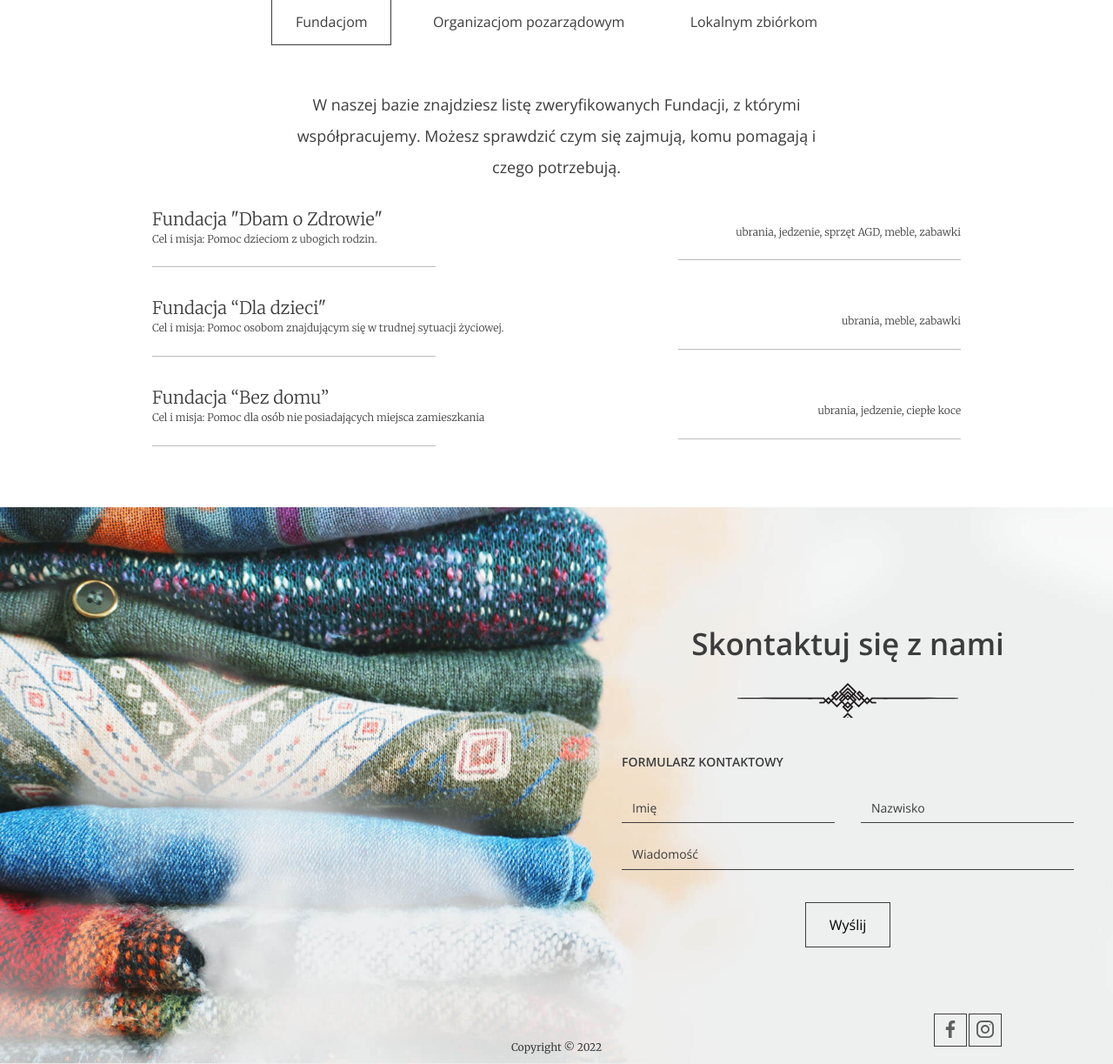
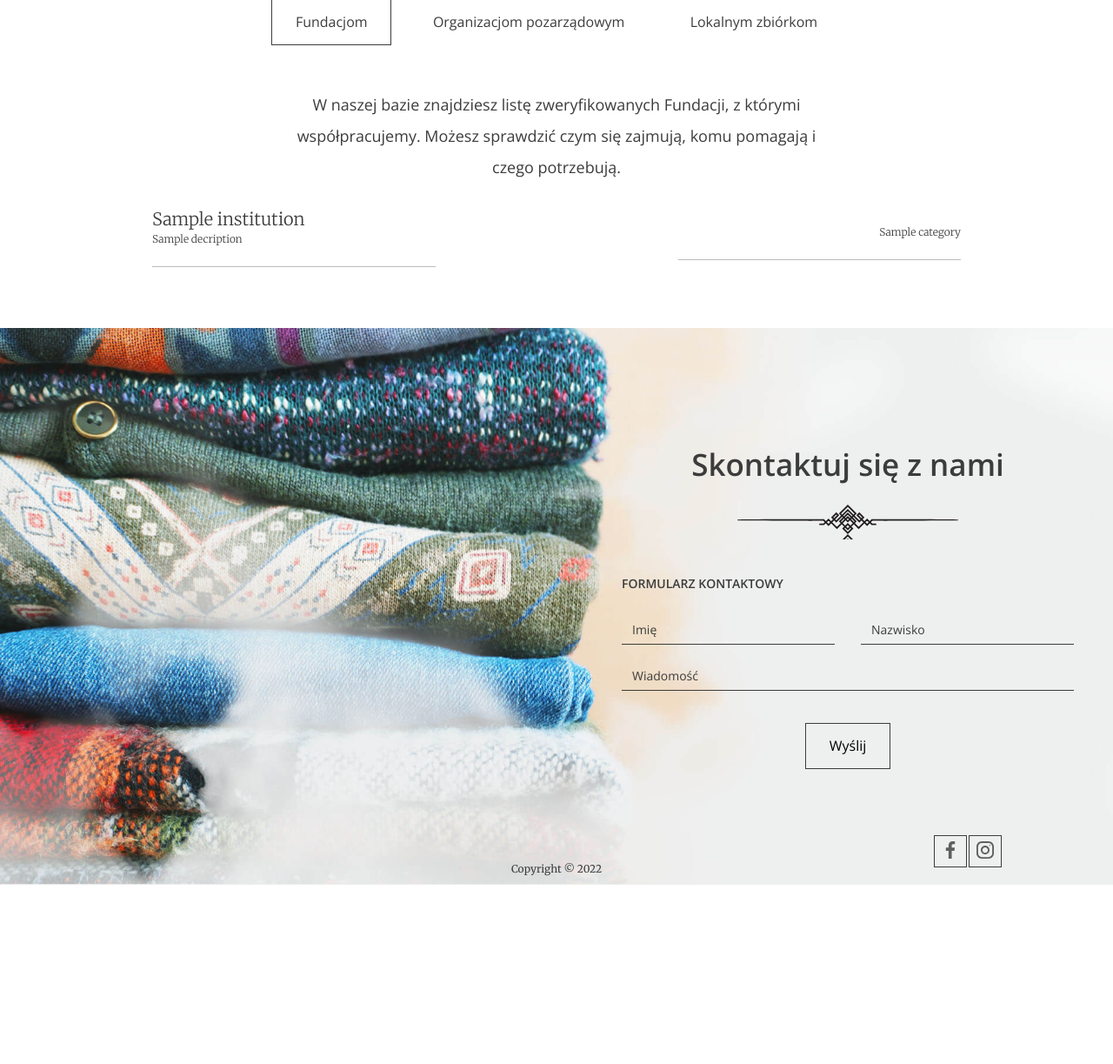
Before and after one commit to GIT-MICH/donate_app, a Django app: template portfoliolab_app/templates/portfoliolab_app/index.html in a window 1280 px wide. Shown: the part 2655-3878 px from the top of the page at 87% size. After the commit the page ends 3672 px from the top, so only its background shows below. Run offline with Django 4.2, Linux system fonts and the light colour scheme; the template is opened without the code that fills it: most values are stand-ins (such as "Sample title", 1, 10 or a date in 2020).

Commit message:
new contexts in html

```diff
--- a/portfoliolab_app/admin.py
+++ b/portfoliolab_app/admin.py
@@ -1,5 +1,5 @@
 from django.contrib import admin
-from portfoliolab_app.models import Category, Institution, Donation, Account
+from portfoliolab_app.models import Account, Category, Institution, Donation
 
 from django.contrib.auth.admin import UserAdmin
 
@@ -13,6 +13,7 @@ class AccountAdmin(UserAdmin):
     list_filter = ()
     fieldsets = ()
 
+
 admin.site.register(Account, AccountAdmin)
 admin.site.register(Category)
 admin.site.register(Institution)
--- a/portfoliolab_app/models.py
+++ b/portfoliolab_app/models.py
@@ -24,6 +24,7 @@ class MyAccountManager(BaseUserManager):
         )
         user.is_admin = True
         user.is_staff = True
+        user.is_active = True
         user.is_superuser = True
         user.save(using=self._db)
         return user
@@ -96,4 +97,4 @@ class Donation(models.Model):
     user = models.ForeignKey(Account, on_delete=models.CASCADE, null=True)
 
     def __str__(self):
-        return self.institution.type
+        return self.institution.name
--- a/portfoliolab_app/templates/portfoliolab_app/form.html
+++ b/portfoliolab_app/templates/portfoliolab_app/form.html
@@ -5,7 +5,7 @@
         <nav class="container container--70">
             <ul class="nav--actions">
                 <li class="logged-user">
-                    Witaj Agata
+                    Witaj {{ user.username }}
                     <ul class="dropdown">
                         <li><a href="#">Profil</a></li>
                         <li><a href="#">Ustawienia</a></li>
--- a/portfoliolab_app/templates/portfoliolab_app/index.html
+++ b/portfoliolab_app/templates/portfoliolab_app/index.html
@@ -90,32 +90,19 @@
         <p>W naszej bazie znajdziesz listę zweryfikowanych Fundacji, z którymi współpracujemy. Możesz sprawdzić czym się zajmują, komu pomagają i czego potrzebują.</p>
 
         <ul class="help--slides-items">
+            {% for institution in institutions_choice_fund %}
                 <li>
                     <div class="col">
-              <div class="title">Fundacja "Dbam o Zdrowie"</div>
-              <div class="subtitle">Cel i misja: Pomoc dzieciom z ubogich rodzin.</div>
+                        <div class="title">{{ institution.name }}</div>
+                        <div class="subtitle">{{ institution.decription }}</div>
                     </div>
-
-            <div class="col"><div class="text">ubrania, jedzenie, sprzęt AGD, meble, zabawki</div></div>
+                    {% for category in institution.categories.all %}
+                        <div class="col">
+                            <div class="text">{{ category.name }}</div>
+                        </div>
+                    {% endfor %}
                 </li>
-
-          <li>
-            <div class="col">
-              <div class="title">Fundacja “Dla dzieci"</div>
-              <div class="subtitle">Cel i misja: Pomoc osobom znajdującym się w trudnej sytuacji życiowej.</div>
-            </div>
-
-            <div class="col"><div class="text">ubrania, meble, zabawki</div></div>
-          </li>
-
-          <li>
-            <div class="col">
-              <div class="title">Fundacja “Bez domu”</div>
-              <div class="subtitle">Cel i misja: Pomoc dla osób nie posiadających miejsca zamieszkania</div>
-            </div>
-
-            <div class="col"><div class="text">ubrania, jedzenie, ciepłe koce</div></div>
-          </li>
+            {% endfor %}
         </ul>
         <!-- Pagination
         <ul class="help--slides-pagination">
@@ -135,41 +122,19 @@
           które realizuje dana organizacja i ma je zapisane w statucie, regulaminie.
         </p>
           <ul class="help--slides-items">
+              {% for institution in institutions_choice_org %}
                   <li>
                       <div class="col">
-              <div class="title">Organizacja 1 </div>
-              <div class="subtitle">Lorem ipsum dolor sit amet consectetur.</div>
+                          <div class="title">{{ institution.name }}</div>
+                          <div class="subtitle">{{ institution.decription }}</div>
                       </div>
-
-            <div class="col"><div class="text">Lorem ipsum dolor sit amet consectetur adipisicing elit.</div></div>
+                      {% for category in institution.categories.all %}
+                          <div class="col">
+                              <div class="text">{{ category.name }}</div>
+                          </div>
+                      {% endfor %}
                   </li>
-
-          <li>
-            <div class="col">
-              <div class="title">Organizacja 2</div>
-              <div class="subtitle">Lorem ipsum dolor sit amet consectetur.</div>
-            </div>
-
-            <div class="col"><div class="text">Lorem ipsum dolor sit amet consectetur adipisicing elit.</div></div>
-          </li>
-
-          <li>
-            <div class="col">
-              <div class="title">Organizacja 3</div>
-              <div class="subtitle">Lorem ipsum dolor sit amet consectetur.</div>
-            </div>
-
-            <div class="col"><div class="text">Lorem ipsum dolor sit amet consectetur adipisicing elit.</div></div>
-          </li>
-
-          <li>
-            <div class="col">
-              <div class="title">Organizacja 4</div>
-              <div class="subtitle">Lorem ipsum dolor sit amet consectetur.</div>
-            </div>
-
-            <div class="col"><div class="text">Lorem ipsum dolor sit amet consectetur adipisicing elit.</div></div>
-          </li>
+              {% endfor %}
           </ul>
 
         <!-- Pagination
@@ -187,23 +152,19 @@
       <div class="help--slides" data-id="3">
         <p>W naszej bazie istnieją również zbiórki lokalne, których celem jest zbieranie ofiar w gotówce lub w naturze w miejscu publicznym na określony, zgodny z prawem cel pozostający w sferze zadań publicznych.</p>
           <ul class="help--slides-items">
+              {% for institution in institutions_choice_zbi %}
                   <li>
                       <div class="col">
-              <div class="title">Lokalna zbiórka 1</div>
-              <div class="subtitle">Lorem ipsum dolor sit amet consectetur.</div>
+                          <div class="title">{{ institution.name }}</div>
+                          <div class="subtitle">{{ institution.decription }}</div>
                       </div>
-
-            <div class="col"><div class="text">Lorem ipsum dolor sit amet consectetur adipisicing elit.</div></div>
+                      {% for category in institution.categories.all %}
+                          <div class="col">
+                              <div class="text">{{ category.name }}</div>
+                          </div>
+                      {% endfor %}
                   </li>
-
-          <li>
-            <div class="col">
-              <div class="title">Lokalna zbiórka 2</div>
-              <div class="subtitle">Lorem ipsum dolor sit amet consectetur.</div>
-            </div>
-
-            <div class="col"><div class="text">Lorem ipsum dolor sit amet consectetur adipisicing elit.</div></div>
-          </li>
+              {% endfor %}
           </ul>
 
         <!-- Pagination
```
Also changed, not shown: portfoliolab_app/views.py (+11 -6 lines). Lines whose indentation alone changed are shown as unchanged.
